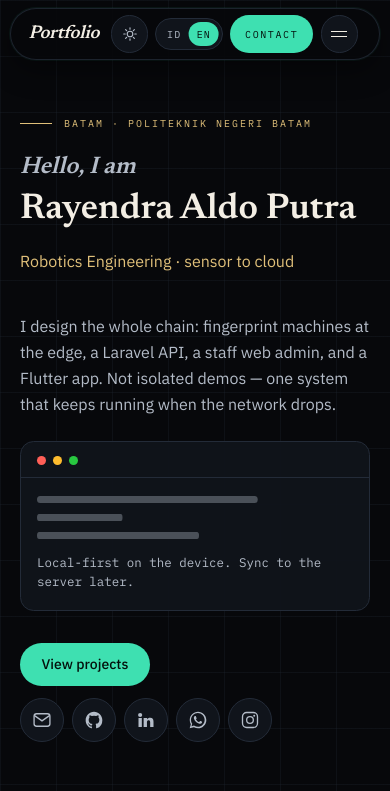
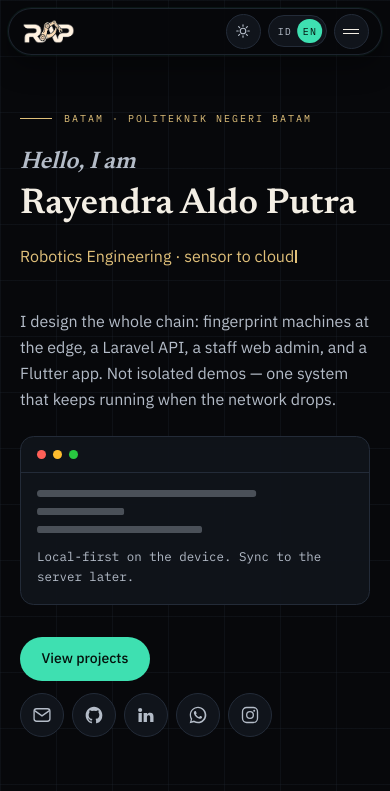
Before and after one commit to raldoputradev/raldoputradev.github.io, a Next.js app: page /en/ in a window 390 px wide. Shown: the top 791 px of the page. Built offline with nearby package versions, Linux system fonts and the light colour scheme.

Commit message:
Add RAP logo branding, tighten mobile nav, and fill the splash loader.
Replace plain Portfolio text with the RAP mark, move Contact into the mobile drawer with scroll-aware active states, and give the splash ring a dial core so it no longer feels empty.

```diff
--- a/app/globals.css
+++ b/app/globals.css
@@ -255,15 +255,24 @@ body {
   display: inline-flex;
   align-items: center;
   min-width: 0;
-  padding-left: 0.45rem;
+  padding-left: 0.35rem;
 }
 
-.site-nav-name {
-  font-family: var(--font-display), ui-serif, Georgia, serif;
-  font-size: 1.15rem;
-  font-style: italic;
-  letter-spacing: -0.02em;
-  color: var(--text);
+.site-nav-logo {
+  display: block;
+  height: 1.85rem;
+  width: auto;
+  max-width: 7.2rem;
+  object-fit: contain;
+  transition: filter 0.35s ease, opacity 0.25s ease;
+}
+
+.site-nav-brand:hover .site-nav-logo {
+  opacity: 0.82;
+}
+
+:root[data-theme="dark"] .site-nav-logo {
+  filter: invert(1) brightness(1.08);
 }
 
 .site-nav-links {
@@ -319,6 +328,12 @@ body {
   box-shadow: 0 8px 18px color-mix(in srgb, var(--accent) 32%, transparent);
 }
 
+.site-nav-cta.is-active {
+  box-shadow:
+    0 0 0 2px color-mix(in srgb, var(--on-accent) 28%, transparent),
+    0 8px 18px color-mix(in srgb, var(--accent) 32%, transparent);
+}
+
 .site-nav-menu {
   display: inline-flex;
   flex-direction: column;
@@ -350,6 +365,68 @@ body {
   backdrop-filter: blur(16px);
 }
 
+.site-nav-drawer-link {
+  border-radius: 0.9rem;
+  padding: 0.78rem 0.9rem;
+  transition:
+    color 0.2s ease,
+    background-color 0.2s ease,
+    box-shadow 0.2s ease;
+}
+
+.site-nav-drawer-link.is-active {
+  color: var(--text);
+  background: color-mix(in srgb, var(--accent) 14%, var(--bg-raise));
+  box-shadow: inset 3px 0 0 var(--accent);
+}
+
+.site-nav-drawer-cta {
+  display: flex;
+  align-items: center;
+  justify-content: center;
+  margin-top: 0.35rem;
+  min-height: 2.7rem;
+  border-radius: 999px;
+  background: var(--accent);
+  color: var(--on-accent);
+  font-weight: 500;
+  letter-spacing: 0.18em;
+}
+
+.site-nav-drawer-cta.is-active {
+  box-shadow: 0 0 0 2px color-mix(in srgb, var(--text) 22%, transparent);
+}
+
+@media (max-width: 767px) {
+  .site-nav {
+    padding: 0 8px;
+  }
+
+  .site-nav-bar {
+    gap: 0.4rem;
+    padding: 0.3rem 0.35rem 0.3rem 0.45rem;
+  }
+
+  .site-nav-cta {
+    display: none;
+  }
+
+  .site-nav-logo {
+    height: 1.55rem;
+    max-width: 5.5rem;
+  }
+
+  .site-nav .lang-toggle {
+    width: 3.65rem;
+  }
+
+  .site-nav .theme-toggle,
+  .site-nav-menu {
+    width: 2.2rem;
+    height: 2.2rem;
+  }
+}
+
 @media (min-width: 768px) {
   .site-nav-links {
     display: flex;
@@ -357,6 +434,11 @@ body {
 
   .site-nav-menu {
     display: none;
+  }
+
+  .site-nav-logo {
+    height: 2.05rem;
+    max-width: 8rem;
   }
 }
 
@@ -703,6 +785,16 @@ html[data-splash="skip"] .splash {
   animation: splash-kicker 0.7s ease 0.18s both;
 }
 
+.splash-logo {
+  display: block;
+  height: 3.15rem;
+  width: auto;
+  max-width: min(72vw, 14rem);
+  object-fit: contain;
+  filter: invert(1) brightness(1.1);
+  animation: splash-kicker 0.7s ease 0.18s both;
+}
+
 @keyframes splash-kicker {
   from {
     opacity: 0;
@@ -771,34 +863,107 @@ html[data-splash="skip"] .splash {
   margin-top: 0.45rem;
 }
 
-.splash-ring {
-  width: 3.35rem;
-  height: 3.35rem;
-  transform: rotate(-90deg);
+.splash-dial {
+  position: relative;
+  width: 5.6rem;
+  height: 5.6rem;
   animation: splash-kicker 0.5s ease 0.55s both;
-  filter: drop-shadow(0 0 10px rgb(62 224 177 / 0.45));
 }
 
-.splash-ring circle {
-  fill: none;
-  stroke-width: 5;
+.splash-dial-face {
+  width: 100%;
+  height: 100%;
+  overflow: visible;
 }
 
-.splash-ring circle:first-child {
-  stroke: rgb(255 255 255 / 0.16);
+.splash-ticks {
+  stroke: rgb(62 224 177 / 0.38);
+  stroke-width: 1.4;
+  stroke-linecap: round;
+  transform-origin: 44px 44px;
+  animation: splash-ticks 18s linear infinite;
+}
+
+.splash-ring-track,
+.splash-ring-arc,
+.splash-ring-spin {
+  fill: none;
+}
+
+.splash-ring-track {
+  stroke: rgb(255 255 255 / 0.14);
+  stroke-width: 3.2;
 }
 
 .splash-ring-arc {
   stroke: var(--splash-mint);
+  stroke-width: 3.2;
   stroke-linecap: round;
-  stroke-dasharray: 125.7;
-  stroke-dashoffset: 125.7;
+  stroke-dasharray: 201;
+  stroke-dashoffset: 201;
+  transform-origin: 44px 44px;
+  transform: rotate(-90deg);
+  filter: drop-shadow(0 0 8px rgb(62 224 177 / 0.55));
   animation: splash-ring 2.6s cubic-bezier(0.22, 1, 0.36, 1) 0.7s both;
+}
+
+.splash-ring-spin {
+  stroke: rgb(224 192 122 / 0.55);
+  stroke-width: 1.15;
+  stroke-dasharray: 4 7;
+  stroke-linecap: round;
+  transform-origin: 44px 44px;
+  animation: splash-spin 7s linear infinite;
+}
+
+.splash-dial-core {
+  position: absolute;
+  inset: 22%;
+  display: flex;
+  flex-direction: column;
+  align-items: center;
+  justify-content: center;
+  gap: 0.08rem;
+  border-radius: 50%;
+  border: 1px solid rgb(62 224 177 / 0.28);
+  background:
+    radial-gradient(circle at 50% 35%, rgb(62 224 177 / 0.16), transparent 62%),
+    rgb(8 14 22 / 0.78);
+  box-shadow: inset 0 0 12px rgb(62 224 177 / 0.12);
+}
+
+.splash-claw {
+  width: 1.15rem;
+  height: 1.15rem;
+  stroke: var(--splash-mint);
+  stroke-width: 1.7;
+  stroke-linecap: round;
+  stroke-linejoin: round;
+}
+
+.splash-dial-core span {
+  font-family: var(--font-mono), ui-monospace, monospace;
+  font-size: 0.52rem;
+  font-weight: 500;
+  letter-spacing: 0.18em;
+  color: var(--splash-ink);
 }
 
 @keyframes splash-ring {
   to {
     stroke-dashoffset: 0;
+  }
+}
+
+@keyframes splash-spin {
+  to {
+    transform: rotate(360deg);
+  }
+}
+
+@keyframes splash-ticks {
+  to {
+    transform: rotate(-360deg);
   }
 }
 
@@ -1167,9 +1332,14 @@ html[data-splash="play"] .code-card-caption {
   .splash-ring,
   .splash-ring-arc,
   .splash-kicker,
+  .splash-logo,
   .splash-role,
   .splash-wash,
   .splash-orb,
+  .splash-dial,
+  .splash-ticks,
+  .splash-ring-arc,
+  .splash-ring-spin,
   .name-letter,
   .code-line,
   .code-card-caption {
--- a/components/Header.tsx
+++ b/components/Header.tsx
@@ -1,7 +1,8 @@
 "use client";
 
-import { useEffect, useState } from "react";
-import { type Locale } from "@/lib/site";
+import Image from "next/image";
+import { useEffect, useRef, useState } from "react";
+import { site, type Locale } from "@/lib/site";
 import { getCopy } from "@/lib/i18n";
 import { LocaleSwitch } from "./LocaleSwitch";
 import { ThemeToggle } from "./ThemeToggle";
@@ -13,57 +14,88 @@ export function Header({ locale }: { locale: Locale }) {
   const copy = getCopy(locale);
   const [active, setActive] = useState<string>("home");
   const [open, setOpen] = useState(false);
+  const lockRef = useRef<string | null>(null);
+
+  const goTo = (id: string) => {
+    setActive(id);
+    lockRef.current = id;
+    setOpen(false);
+    window.setTimeout(() => {
+      if (lockRef.current === id) {
+        lockRef.current = null;
+      }
+    }, 900);
+  };
 
   useEffect(() => {
-    let observer: IntersectionObserver | null = null;
-    const start = () => {
-      const nodes = sections
-        .map((id) => document.getElementById(id))
-        .filter((node): node is HTMLElement => Boolean(node));
-      if (!nodes.length) {
+    const pick = () => {
+      if (lockRef.current) {
         return;
       }
 
-      observer = new IntersectionObserver(
-        (entries) => {
-          const visible = entries
-            .filter((entry) => entry.isIntersecting)
-            .sort((a, b) => b.intersectionRatio - a.intersectionRatio);
-          const id = visible[0]?.target.id;
-          if (id) {
-            setActive(id);
-          }
-        },
-        { rootMargin: "-28% 0px -58% 0px", threshold: [0, 0.2, 0.5, 1] },
-      );
+      const offset = 112;
+      let current: string = "home";
+      for (const id of sections) {
+        const node = document.getElementById(id);
+        if (!node) {
+          continue;
+        }
+        if (node.getBoundingClientRect().top - offset <= 0) {
+          current = id;
+        }
+      }
 
-      nodes.forEach((node) => observer?.observe(node));
+      const maxScroll = document.documentElement.scrollHeight - window.innerHeight;
+      if (maxScroll > 0 && window.scrollY >= maxScroll - 28) {
+        current = "contact";
+      }
+
+      setActive((prev) => (prev === current ? prev : current));
     };
 
-    let idleId = 0;
-    let usedRic = false;
-    if (typeof window.requestIdleCallback === "function") {
-      usedRic = true;
-      idleId = window.requestIdleCallback(start, { timeout: 2000 });
+    const hash = window.location.hash.replace("#", "");
+    if (sections.includes(hash as (typeof sections)[number])) {
+      setActive(hash);
     } else {
-      idleId = window.setTimeout(start, 400);
+      pick();
     }
 
+    let frame = 0;
+    const onScroll = () => {
+      cancelAnimationFrame(frame);
+      frame = requestAnimationFrame(pick);
+    };
+
+    window.addEventListener("scroll", onScroll, { passive: true });
+    window.addEventListener("hashchange", pick);
+    window.addEventListener("resize", onScroll);
     return () => {
-      if (usedRic) {
-        window.cancelIdleCallback(idleId);
-      } else {
-        window.clearTimeout(idleId);
-      }
-      observer?.disconnect();
+      cancelAnimationFrame(frame);
+      window.removeEventListener("scroll", onScroll);
+      window.removeEventListener("hashchange", pick);
+      window.removeEventListener("resize", onScroll);
     };
   }, []);
+
+  useEffect(() => {
+    document.body.style.overflow = open ? "hidden" : "";
+    return () => {
+      document.body.style.overflow = "";
+    };
+  }, [open]);
 
   return (
     <header className="site-nav">
       <div className={`site-nav-bar${open ? " is-open" : ""}`}>
-        <a href="#home" className="site-nav-brand" onClick={() => setOpen(false)}>
-          <span className="site-nav-name">{locale === "en" ? "Portfolio" : "Portofolio"}</span>
+        <a href="#home" className="site-nav-brand" onClick={() => goTo("home")}>
+          <Image
+            src="/logo-rap.png"
+            alt={site.name}
+            width={263}
+            height={123}
+            className="site-nav-logo"
+            priority
+          />
         </a>
 
         <nav className="site-nav-links" aria-label="Primary">
@@ -71,6 +103,7 @@ export function Header({ locale }: { locale: Locale }) {
             <a
               key={id}
               href={`#${id}`}
+              onClick={() => goTo(id)}
               className={`nav-link ${active === id ? "is-active text-ink" : "hover:text-ink"}`}
             >
               {copy.nav[id]}
@@ -81,14 +114,18 @@ export function Header({ locale }: { locale: Locale }) {
         <div className="site-nav-end">
           <ThemeToggle labels={copy.theme} />
           <LocaleSwitch locale={locale} />
-          <a href="#contact" className="site-nav-cta" onClick={() => setOpen(false)}>
+          <a
+            href="#contact"
+            className={`site-nav-cta${active === "contact" ? " is-active" : ""}`}
+            onClick={() => goTo("contact")}
+          >
             {copy.nav.contact}
           </a>
           <button
             type="button"
             onClick={() => setOpen((value) => !value)}
             aria-expanded={open}
-            aria-label="Menu"
+            aria-label={open ? "Tutup menu" : "Menu"}
             aria-controls={open ? "mobile-nav" : undefined}
             className="site-nav-menu md:hidden"
           >
@@ -104,14 +141,19 @@ export function Header({ locale }: { locale: Locale }) {
             <a
               key={id}
               href={`#${id}`}
-              onClick={() => setOpen(false)}
-              className={`rounded-xl px-3 py-2.5 transition-colors ${
-                active === id ? "bg-raise text-ink" : "hover:bg-raise/60 hover:text-ink"
-              }`}
+              onClick={() => goTo(id)}
+              className={`site-nav-drawer-link${active === id ? " is-active" : ""}`}
             >
               {copy.nav[id]}
             </a>
           ))}
+          <a
+            href="#contact"
+            onClick={() => goTo("contact")}
+            className={`site-nav-drawer-cta${active === "contact" ? " is-active" : ""}`}
+          >
+            {copy.nav.contact}
+          </a>
         </nav>
       ) : null}
     </header>
--- a/components/Splash.tsx
+++ b/components/Splash.tsx
@@ -1,5 +1,6 @@
 "use client";
 
+import Image from "next/image";
 import { useCallback, useEffect, useRef, useState } from "react";
 import { isAuditClient } from "@/lib/audit";
 import { site } from "@/lib/site";
@@ -57,16 +58,50 @@ export function Splash() {
       <span className="splash-orb is-gold" aria-hidden />
 
       <div className="splash-mark">
-        <p className="splash-kicker">Portfolio</p>
+        <Image
+          src="/logo-rap.png"
+          alt=""
+          width={263}
+          height={123}
+          className="splash-logo"
+          priority
+        />
         <div className="splash-name-box">
           <p className="splash-name">{site.name}</p>
         </div>
         <p className="splash-role">{site.splashRole}</p>
         <div className="splash-load" aria-hidden>
-          <svg className="splash-ring" viewBox="0 0 52 52">
-            <circle cx="26" cy="26" r="20" />
-            <circle className="splash-ring-arc" cx="26" cy="26" r="20" />
-          </svg>
+          <div className="splash-dial">
+            <svg className="splash-dial-face" viewBox="0 0 88 88">
+              <g className="splash-ticks">
+                {Array.from({ length: 24 }, (_, index) => {
+                  const angle = (index / 24) * Math.PI * 2 - Math.PI / 2;
+                  const inner = index % 6 === 0 ? 37.5 : 39.5;
+                  return (
+                    <line
+                      key={index}
+                      x1={44 + Math.cos(angle) * inner}
+                      y1={44 + Math.sin(angle) * inner}
+                      x2={44 + Math.cos(angle) * 42.5}
+                      y2={44 + Math.sin(angle) * 42.5}
+                    />
+                  );
+                })}
+              </g>
+              <circle className="splash-ring-track" cx="44" cy="44" r="32" />
+              <circle className="splash-ring-arc" cx="44" cy="44" r="32" />
+              <circle className="splash-ring-spin" cx="44" cy="44" r="23" />
+            </svg>
+            <div className="splash-dial-core">
+              <svg className="splash-claw" viewBox="0 0 32 32" fill="none">
+                <circle cx="16" cy="22" r="3.2" />
+                <path d="M16 19.2V12.4" />
+                <path d="M16 12.6 8.8 7.4M16 12.6 23.2 7.4" />
+                <path d="M8.8 7.4 6.6 10.2M23.2 7.4 25.4 10.2" />
+              </svg>
+              <span>RAP</span>
+            </div>
+          </div>
           <span className="splash-dots">
             <i />
             <i />
```
Also changed, not shown: public/logo-rap.png (added).
